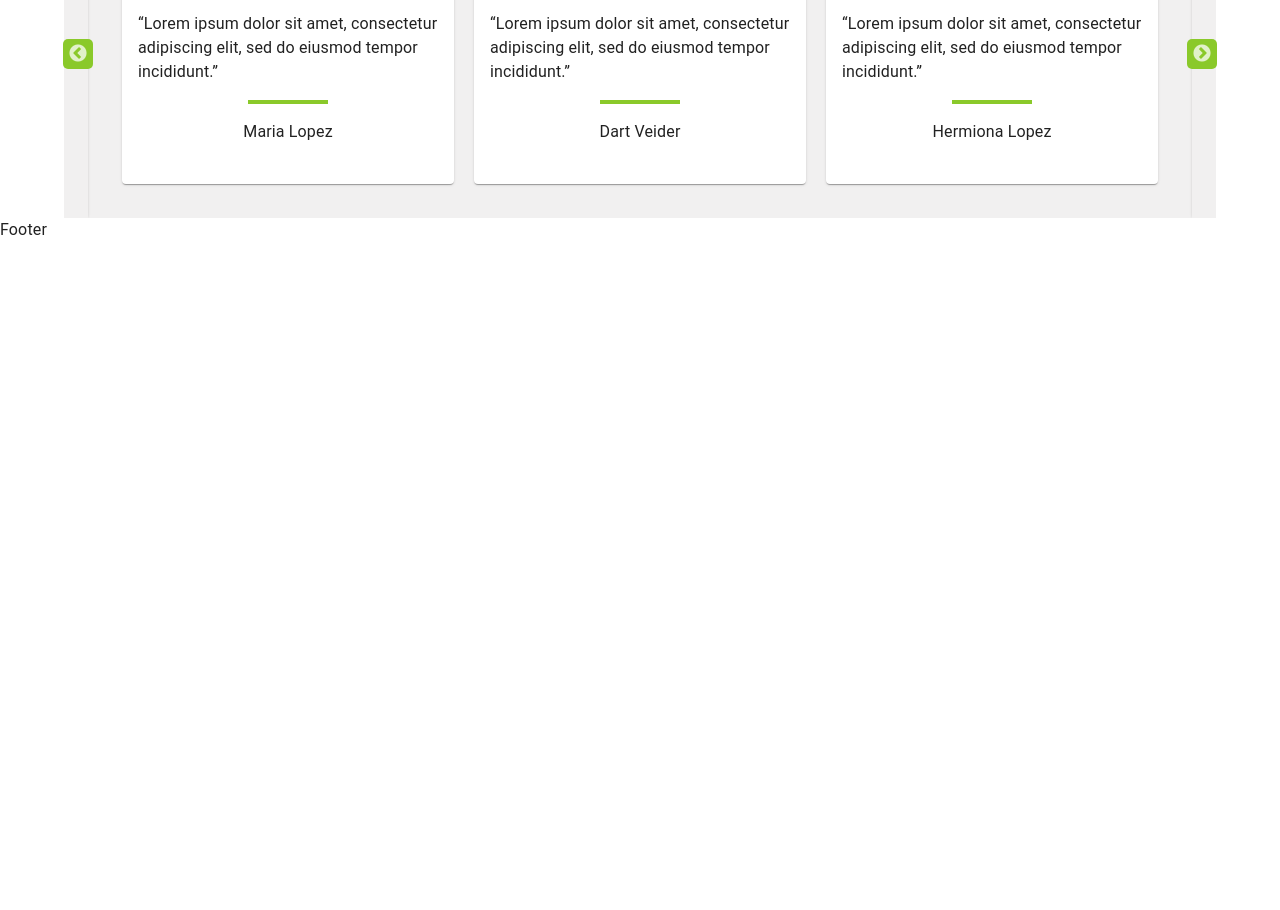
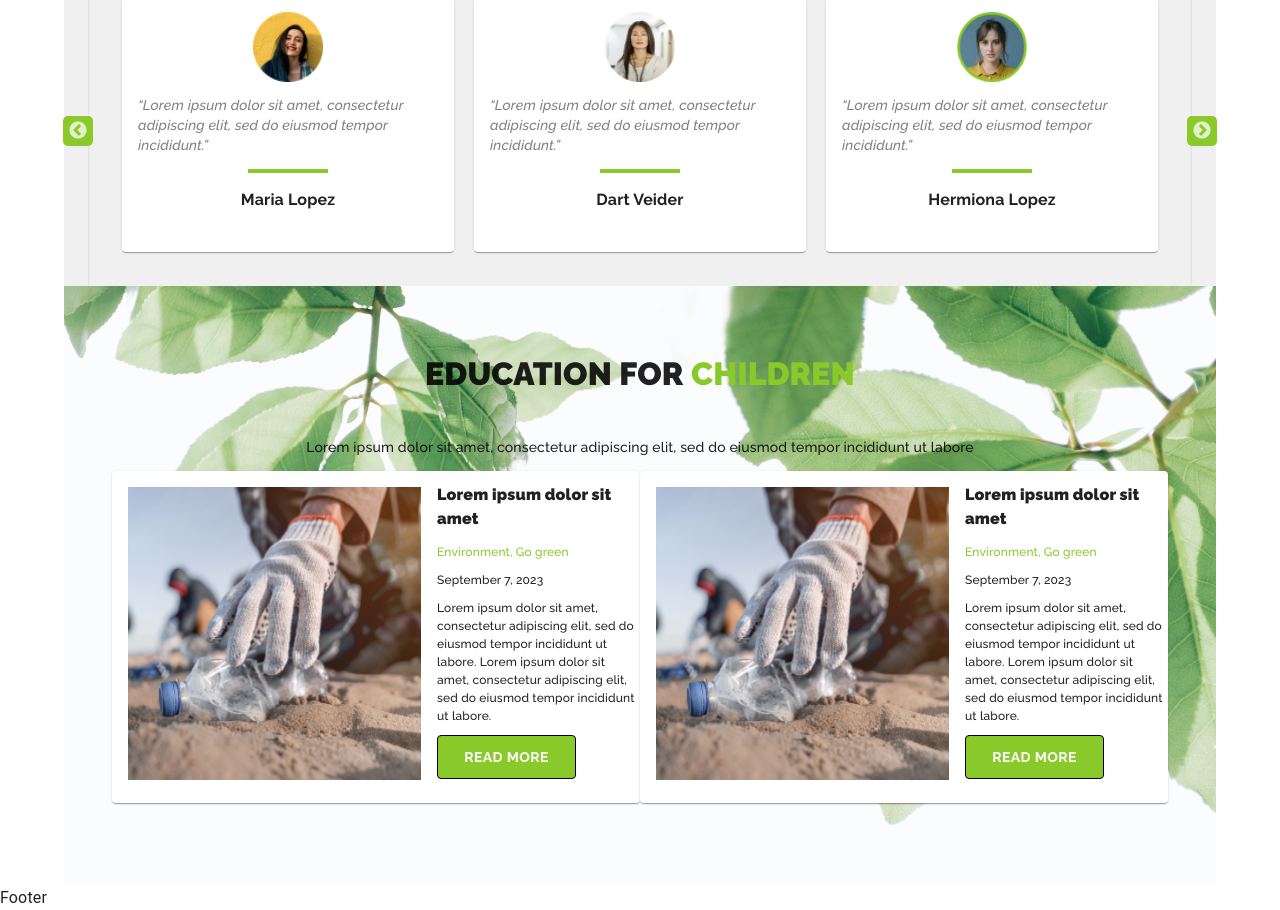
Before and after one commit to vavva1987/ecotour-project, a React (Create React App) app: page / in a window 1280 px wide. Shown: the part 4127-5037 px from the top of the page. Before the commit the page ends 4370 px from the top, so only its background shows below. Built offline with nearby package versions, Linux system fonts and the light colour scheme.

Commit message:
added ChildrenEducation

```diff
--- /dev/null
+++ b/src/components/ChildrenEducation/ChildrenEducation.scss
@@ -0,0 +1,71 @@
+.children-education {
+    background-image: url(../../../public/images/children-education.jpg);
+    background-repeat: no-repeat;
+    background-size: cover;
+    height: 600px;
+}
+
+.children-education-title {
+    h2 {
+        height: 45px;
+        font-family: Raleway;
+        font-size: 32px;
+        font-style: normal;
+        font-weight: 900;
+        line-height: 140.625%;
+        text-transform: uppercase;
+        span {
+            color: #8ac92a;
+        }
+    }
+    p {
+        font-family: Raleway;
+        font-size: 14px;
+        font-style: normal;
+        font-weight: 500;
+        line-height: 140.625%;
+    }
+}
+
+.first-education-card-img img {
+    width: 293px;
+    height: 293px;
+}
+
+.first-education-card-title {
+    margin: 0;
+    padding: 0;
+    h4 {
+        font-family: 'Raleway';
+        font-size: 16px;
+        font-weight: 900;
+        margin: 12px 0;
+        padding: 0;
+    }
+}
+
+.first-education-card-type {
+    color: #8ac92a;
+    font-family: 'Raleway';
+    font-size: 12px;
+    font-weight: 500;
+    margin: 0;
+    margin-bottom: 10px;
+    padding: 0;
+}
+.first-education-card-date {
+    font-family: 'Raleway';
+    font-size: 12px;
+    font-weight: 500;
+    margin: 0;
+    margin-bottom: 10px;
+    padding: 0;
+}
+.first-education-card-description {
+    font-family: 'Raleway';
+    font-size: 12px;
+    font-weight: 500;
+    margin: 0;
+    margin-bottom: 10px;
+    padding: 0;
+}
--- /dev/null
+++ b/src/components/ChildrenEducation/ChildrenEducation.tsx
@@ -0,0 +1,41 @@
+import { Container } from '@mui/material'
+import './ChildrenEducation.scss'
+import ChildrenEducationCard from './ChildrenEducationCard'
+
+type Props = {}
+
+const ChildrenEducation = (props: Props) => {
+    return (
+        <Container
+            className="children-education"
+            maxWidth="lg"
+            sx={{
+                display: 'flex',
+                flexDirection: 'column',
+                alignItems: 'center',
+            }}
+        >
+            <Container
+                className="children-education-title"
+                maxWidth="md"
+                sx={{
+                    display: 'flex',
+                    flexDirection: 'column',
+                    alignItems: 'center',
+                    marginTop: '40px',
+                }}
+            >
+                <h2>
+                    Education for <span>children</span>
+                </h2>
+                <p>
+                    Lorem ipsum dolor sit amet, consectetur adipiscing elit, sed
+                    do eiusmod tempor incididunt ut labore{' '}
+                </p>
+            </Container>
+            <ChildrenEducationCard />
+        </Container>
+    )
+}
+
+export default ChildrenEducation
--- /dev/null
+++ b/src/components/ChildrenEducation/ChildrenEducationCard.tsx
@@ -0,0 +1,16 @@
+import { Container } from '@mui/material'
+import FirstEducationCard from './FirstEducationCard'
+import SecondEducationCard from './SecondEducationCard'
+
+type Props = {}
+
+const ChildrenEducationCard = (props: Props) => {
+    return (
+        <Container sx={{ display: 'flex' }}>
+            <FirstEducationCard />
+            <SecondEducationCard />
+        </Container>
+    )
+}
+
+export default ChildrenEducationCard
--- /dev/null
+++ b/src/components/ChildrenEducation/FirstEducationCard.tsx
@@ -0,0 +1,50 @@
+import { Button, Card, CardContent } from '@mui/material'
+import './ChildrenEducation.scss'
+
+type Props = {}
+
+const FirstEducationCard = (props: Props) => {
+    return (
+        <Card className="first-education-card" sx={{ display: 'flex' }}>
+            <CardContent className="first-education-card-img">
+                <img src="/images/mask-group.png" alt="" />
+            </CardContent>
+            <CardContent className="first-education-card-title">
+                <h4>Lorem ipsum dolor sit amet</h4>
+                <p className="first-education-card-type">
+                    Environment, Go green
+                </p>
+                <p className="first-education-card-date">September 7, 2023</p>
+                <p className="first-education-card-description">
+                    Lorem ipsum dolor sit amet, consectetur adipiscing elit, sed
+                    do eiusmod tempor incididunt ut labore. Lorem ipsum dolor
+                    sit amet, consectetur adipiscing elit, sed do eiusmod tempor
+                    incididunt ut labore.
+                </p>
+                <Button
+                    variant="outlined"
+                    sx={{
+                        backgroundColor: '#8ac92a',
+                        width: '139px',
+                        height: '44px',
+                        color: '#ffffff',
+                        border: '1px solid black',
+                        ':hover': {
+                            color: 'black',
+                            backgroundColor: '#ffffff',
+                            border: '1px solid black',
+                        },
+                        fontFamily: 'Raleway',
+                        fontSize: '14px',
+                        fontWeight: '700',
+                        fontStyle: 'normal',
+                    }}
+                >
+                    Read more
+                </Button>
+            </CardContent>
+        </Card>
+    )
+}
+
+export default FirstEducationCard
--- /dev/null
+++ b/src/components/ChildrenEducation/SecondEducationCard.tsx
@@ -0,0 +1,50 @@
+import { Button, Card, CardContent } from '@mui/material'
+import './ChildrenEducation.scss'
+
+type Props = {}
+
+const SecondEducationCard = (props: Props) => {
+    return (
+        <Card className="first-education-card" sx={{ display: 'flex' }}>
+            <CardContent className="first-education-card-img">
+                <img src="/images/mask-group.png" alt="" />
+            </CardContent>
+            <CardContent className="first-education-card-title">
+                <h4>Lorem ipsum dolor sit amet</h4>
+                <p className="first-education-card-type">
+                    Environment, Go green
+                </p>
+                <p className="first-education-card-date">September 7, 2023</p>
+                <p className="first-education-card-description">
+                    Lorem ipsum dolor sit amet, consectetur adipiscing elit, sed
+                    do eiusmod tempor incididunt ut labore. Lorem ipsum dolor
+                    sit amet, consectetur adipiscing elit, sed do eiusmod tempor
+                    incididunt ut labore.
+                </p>
+                <Button
+                    variant="outlined"
+                    sx={{
+                        backgroundColor: '#8ac92a',
+                        width: '139px',
+                        height: '44px',
+                        color: '#ffffff',
+                        border: '1px solid black',
+                        ':hover': {
+                            color: 'black',
+                            backgroundColor: '#ffffff',
+                            border: '1px solid black',
+                        },
+                        fontFamily: 'Raleway',
+                        fontSize: '14px',
+                        fontWeight: '700',
+                        fontStyle: 'normal',
+                    }}
+                >
+                    Read more
+                </Button>
+            </CardContent>
+        </Card>
+    )
+}
+
+export default SecondEducationCard
--- a/src/components/Comments/Comments.scss
+++ b/src/components/Comments/Comments.scss
@@ -1,14 +1,42 @@
 .comments-title {
     background-color: #f1f0f0;
+    h2 {
+        height: 45px;
+        font-family: Raleway;
+        font-size: 32px;
+        font-style: normal;
+        font-weight: 900;
+        line-height: 140.625%;
+        text-transform: uppercase;
+        span {
+            color: #8ac92a;
+        }
+    }
 }
 
 .slide-comments-img img {
     width: 70px;
     height: 70px;
 }
+
+.slide-comments-title {
+    color: #808080;
+    font-family: Raleway;
+    font-size: 14px;
+    font-style: italic;
+    font-weight: 500;
+    line-height: 140.625%;
+}
 .border-slide {
     width: 80px;
     border: 2px solid #8ac92a;
+}
+.slide-comments-name {
+    font-family: Raleway;
+    font-size: 16px;
+    font-style: normal;
+    font-weight: 700;
+    line-height: 140.625%;
 }
 
 .coments-slider {
--- a/src/components/Comments/Comments.tsx
+++ b/src/components/Comments/Comments.tsx
@@ -19,11 +19,19 @@ const Comments = (props: Props) => {
     }
     return (
         <Container maxWidth="lg" sx={{ bgcolor: '#f1f0f0', border: 'none' }}>
-            <div className="comments-title">
+            <Container
+                maxWidth="sm"
+                className="comments-title"
+                sx={{
+                    display: 'flex',
+                    justifyContent: 'center',
+                    alignItems: 'center',
+                }}
+            >
                 <h2>
                     Featured <span>comments</span>
                 </h2>
-            </div>
+            </Container>
             <Slider className="coments-slider" {...settings}>
                 <FirstCommentsComponent />
                 <SecondCommentsComponent />
--- a/src/components/SecondBlogPost/SecondBlogPost.tsx
+++ b/src/components/SecondBlogPost/SecondBlogPost.tsx
@@ -7,7 +7,7 @@ type Props = {}
 
 const SecondBlogPost = (props: Props) => {
     return (
-        <Container maxWidth="lg" sx={{ display: 'flex', marginTop: '64px' }}>
+        <Container maxWidth="lg" sx={{ display: 'flex', margin: '64px 0' }}>
             <SecondBlogPostImg />
             <SecondBlogPostTitle />
         </Container>
--- a/src/layout/Main.tsx
+++ b/src/layout/Main.tsx
@@ -2,6 +2,7 @@ import { Container } from '@mui/material'
 import BigBlogPost from 'components/BigBlogPosts/BigBlogPost'
 import BigBlogPostCard from 'components/BigBlogPosts/BigBlogPostCard'
 import CarouselFrame from 'components/CarouselFrame/CarouselFrame'
+import ChildrenEducation from 'components/ChildrenEducation/ChildrenEducation'
 import Comments from 'components/Comments/Comments'
 import MainSmContainer from 'components/MainSmContainer/MainSmContainer'
 import SecondBlogPost from 'components/SecondBlogPost/SecondBlogPost'
@@ -21,6 +22,7 @@ const Main = (props: Props) => {
             <CarouselFrame />
             <SecondBlogPost />
             <Comments />
+            <ChildrenEducation />
         </Container>
     )
 }
```
Also changed, not shown: public/images/children-education.jpg (added).
